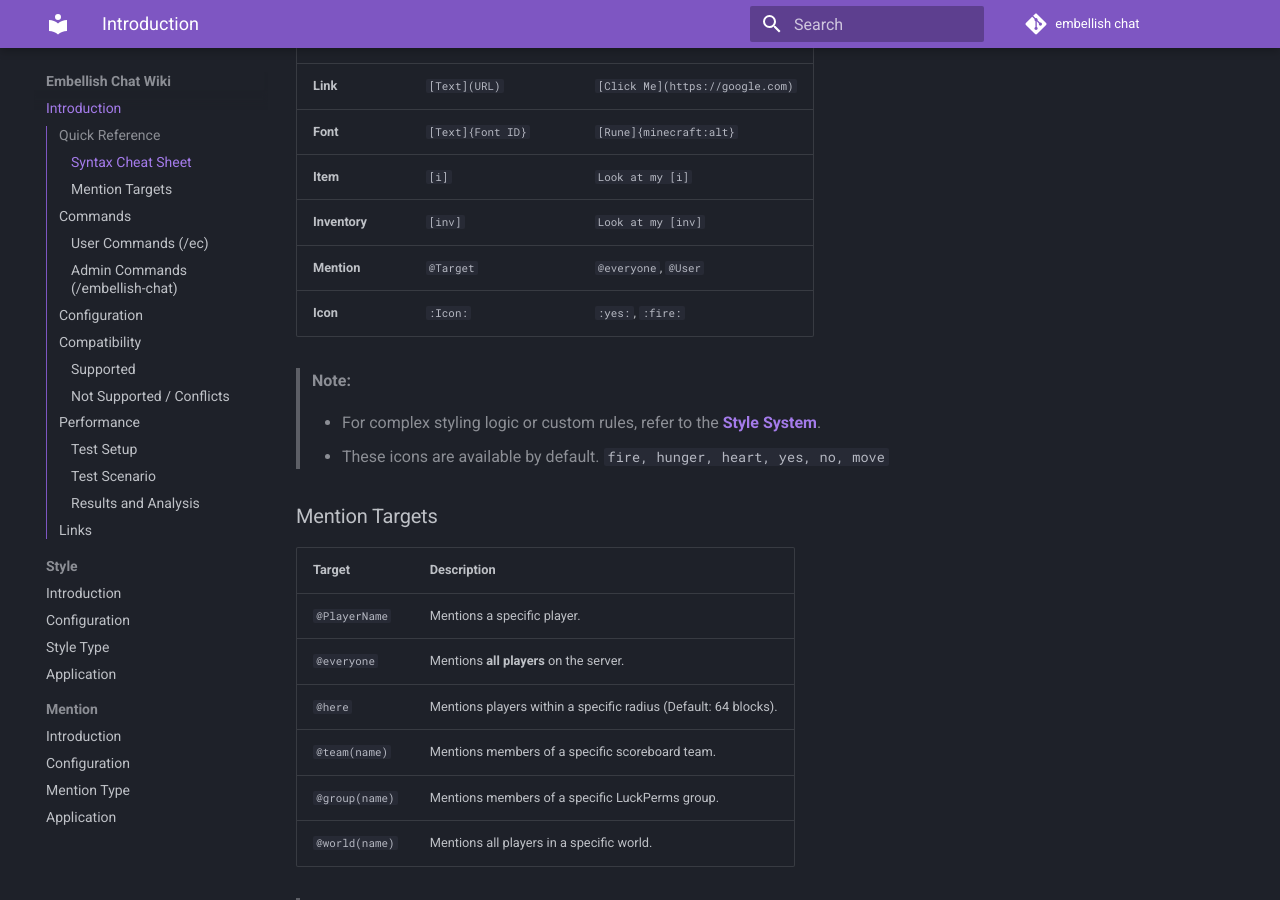
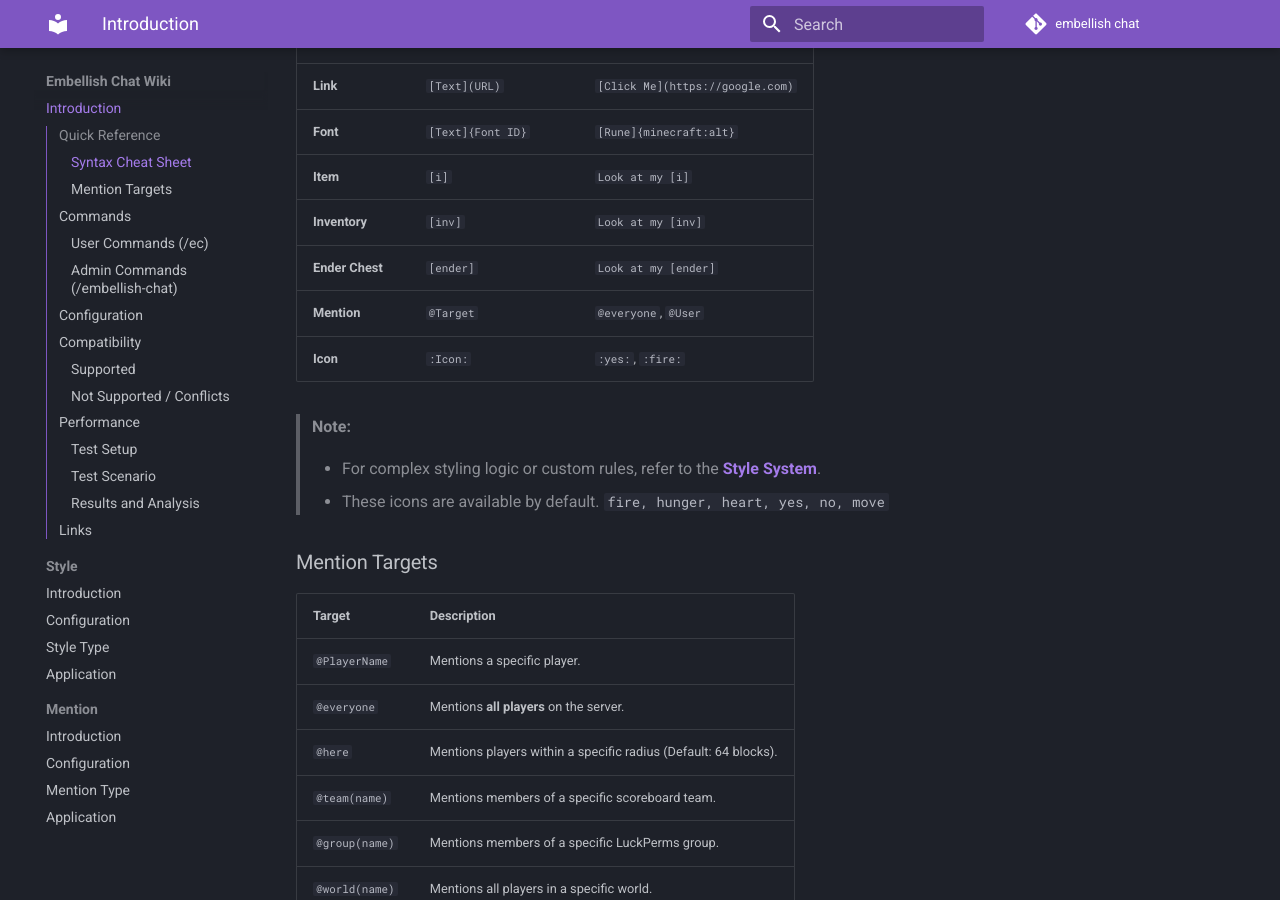
Before and after one commit to hanhy06/embellish_chat, an MkDocs documentation site: the page built from docs/mkdocs/docs/index.md, in a window 1280 px wide and 900 px high, scrolled down 827 px. Built offline with MkDocs 1.6.1 and Material for MkDocs 9.7.7, drawn with Linux system fonts in a browser that asks for light colours; comment, search, counter and statistics services are not loaded.

Commit message:
feat: add Ender Chest formatting example to README for clarity

```diff
--- a/docs/mkdocs/docs/index.md
+++ b/docs/mkdocs/docs/index.md
@@ -25,6 +25,7 @@ Use these patterns directly in the chat window.
 | **Font**           | `[Text]{Font ID}`      | `[Rune]{minecraft:alt}`          |
 | **Item**           | `[i]`                  | `Look at my [i]`                 |
 | **Inventory**      | `[inv]`                | `Look at my [inv]`               |
+| **Ender Chest**    | `[ender]`              | `Look at my [ender]`             |
 | **Mention**        | `@Target`              | `@everyone`, `@User`             |
 | **Icon**           | `:Icon:`               | `:yes:`, `:fire:`                |
 
```
